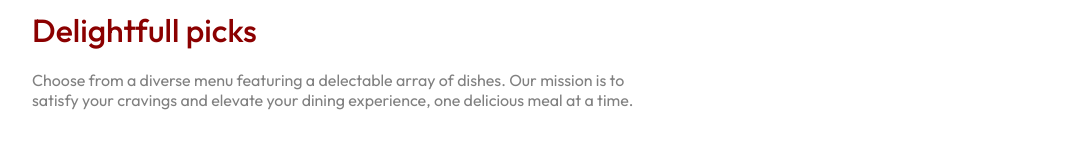
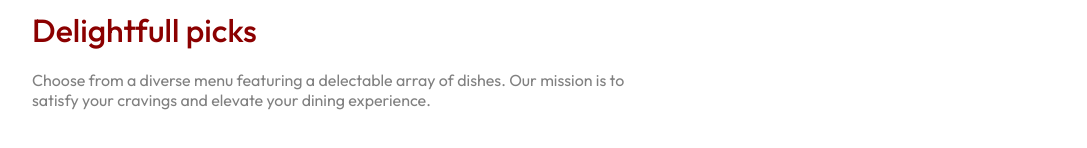
Before and after one commit to 2300031302/myfooddel, a React (Vite) app in the folder frontend/: page / in a window 1280 px wide. Shown: the part 576-724 px from the top of the page, without its empty margins (96-1183 px from the left). Built offline with nearby package versions, Linux system fonts and the light colour scheme; no server answers.

Commit message:
Update ExploreMenu.jsx

```diff
--- a/frontend/src/components/ExploreMenu/ExploreMenu.jsx
+++ b/frontend/src/components/ExploreMenu/ExploreMenu.jsx
@@ -9,7 +9,7 @@ const ExploreMenu = ({category,setCategory}) => {
   return (
     <div className='explore-menu' id='explore-menu'>
       <h1>Delightfull picks</h1>
-      <p className='explore-menu-text'>Choose from a diverse menu featuring a delectable array of dishes. Our mission is to satisfy your cravings and elevate your dining experience, one delicious meal at a time.</p>
+      <p className='explore-menu-text'>Choose from a diverse menu featuring a delectable array of dishes. Our mission is to satisfy your cravings and elevate your dining experience.</p>
       <div className="explore-menu-list">
         {menu_list.map((item,index)=>{
             return (
```
